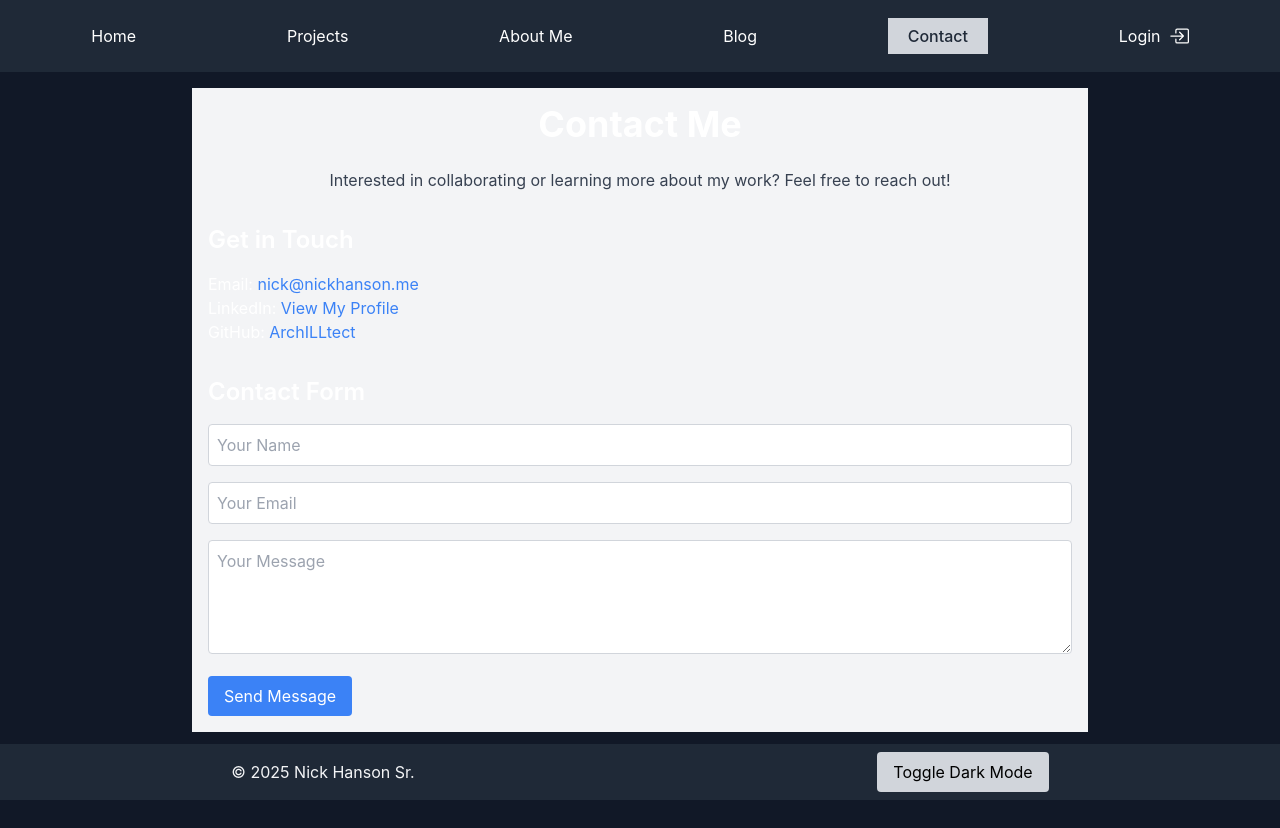
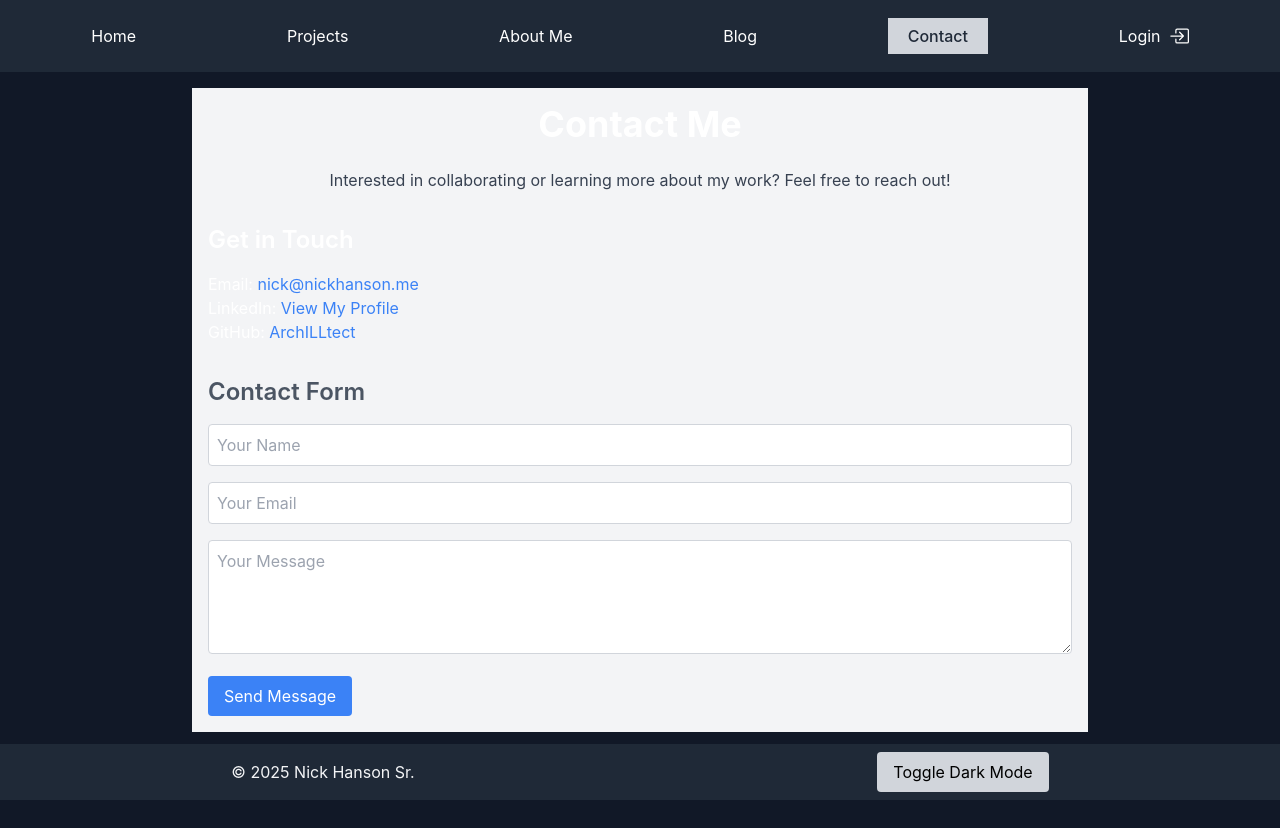
Before and after one commit to ArchILLtect/nh-showcase-site, a React (Create React App) app: page /contact in a window 1280 px wide. Built offline with nearby package versions, Linux system fonts and the light colour scheme.

Commit message:
fix: bad text colors for 'Light Mode'

```diff
--- a/src/pages/Contact.jsx
+++ b/src/pages/Contact.jsx
@@ -66,7 +66,7 @@ const Contact = () => {
       </div>
 
       <div>
-        <h2 className="dark:text-gray-100 text-2xl font-semibold mb-4">Contact Form</h2>
+        <h2 className="text-gray-600 dark:text-gray-100 text-2xl font-semibold mb-4">Contact Form</h2>
         {submitted ? (
           <p className="text-green-600">Thank you for reaching out! I'll get back to you soon.</p>
         ) : (
```
